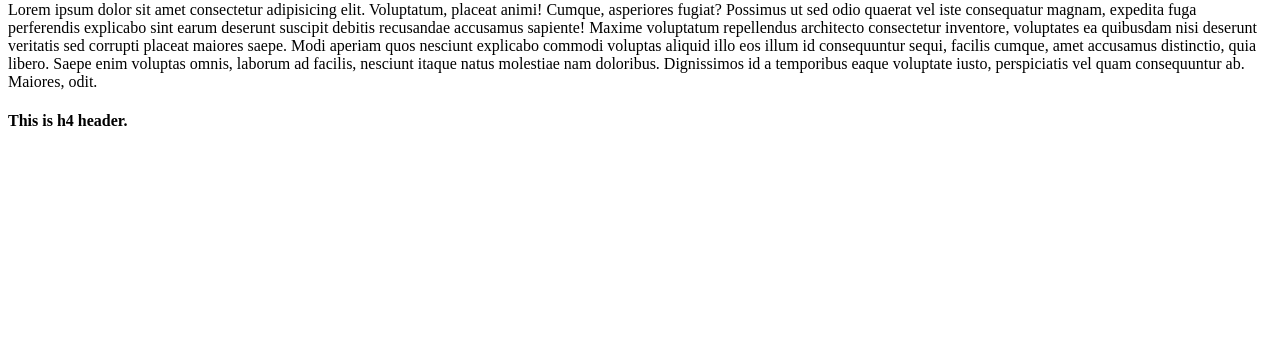
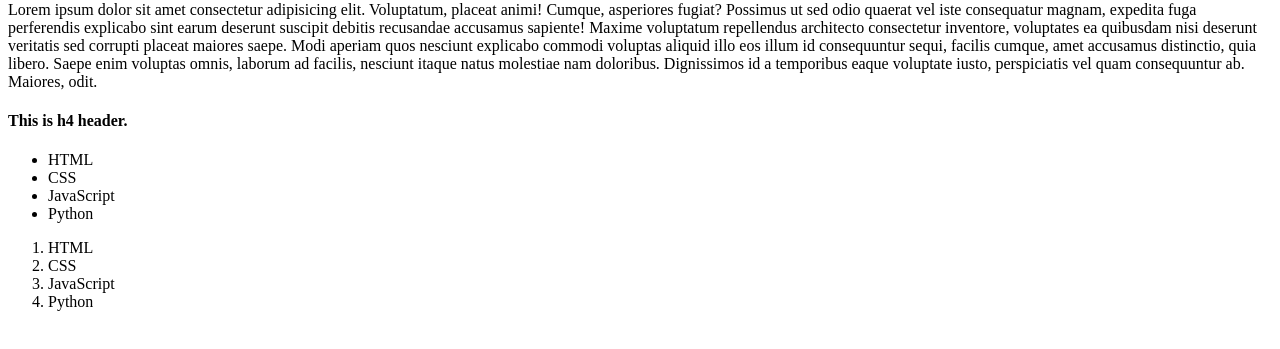
Before and after one commit to lemiprogram/demo-project, a plain HTML site: page index.html in a window 1280 px wide. Shown: the part 79-428 px from the top of the page. Drawn offline with Linux system fonts and the light colour scheme.

Commit message:
Add lists

```diff
--- a/index.html
+++ b/index.html
@@ -22,6 +22,18 @@
       vel quam consequuntur ab. Maiores, odit.
     </p>
     <h4>This is h4 header.</h4>
+    <ul>
+      <li>HTML</li>
+      <li>CSS</li>
+      <li>JavaScript</li>
+      <li>Python</li>
+    </ul>
+    <ol>
+      <li>HTML</li>
+      <li>CSS</li>
+      <li>JavaScript</li>
+      <li>Python</li>
+    </ol>
 
   </body>
 </html>
```
